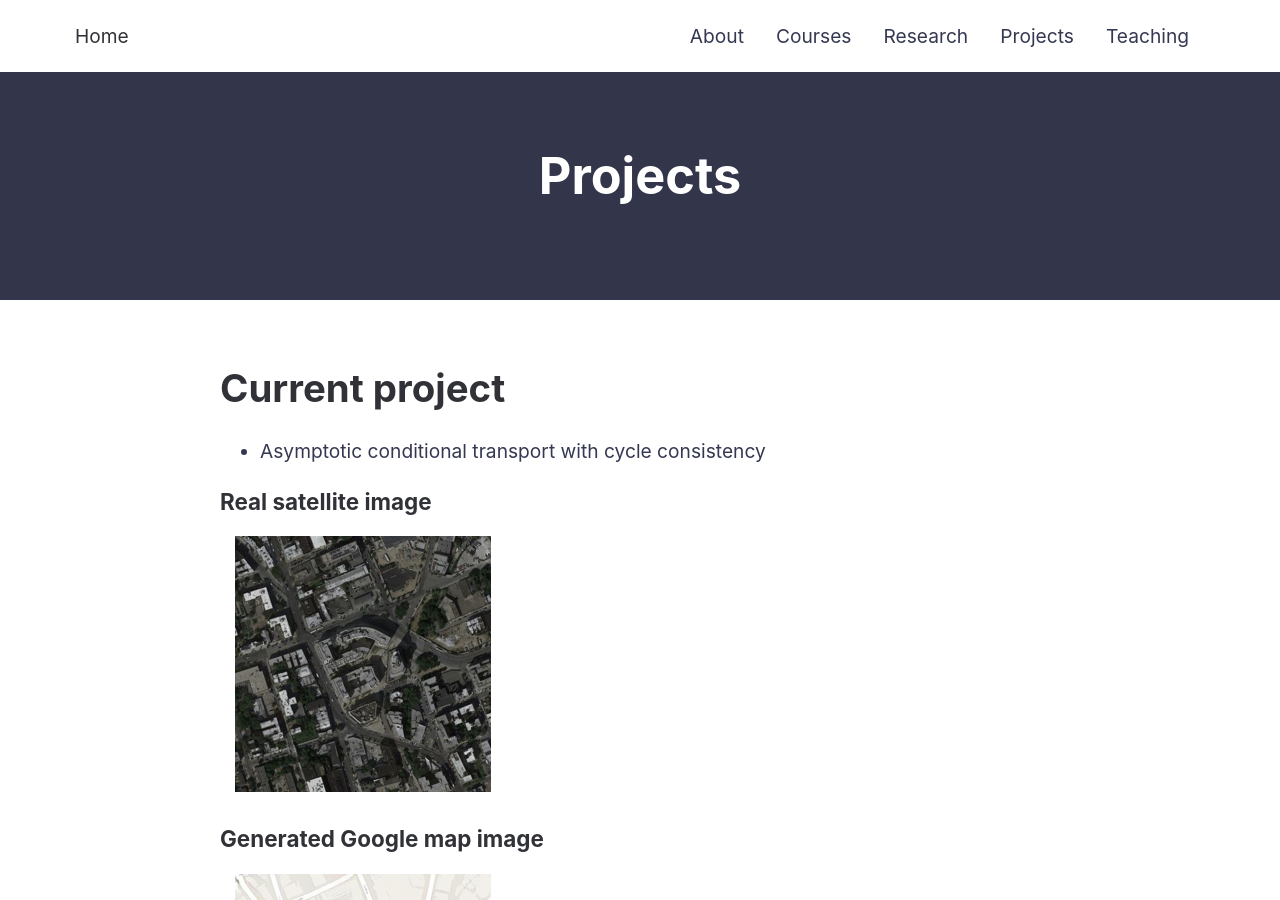
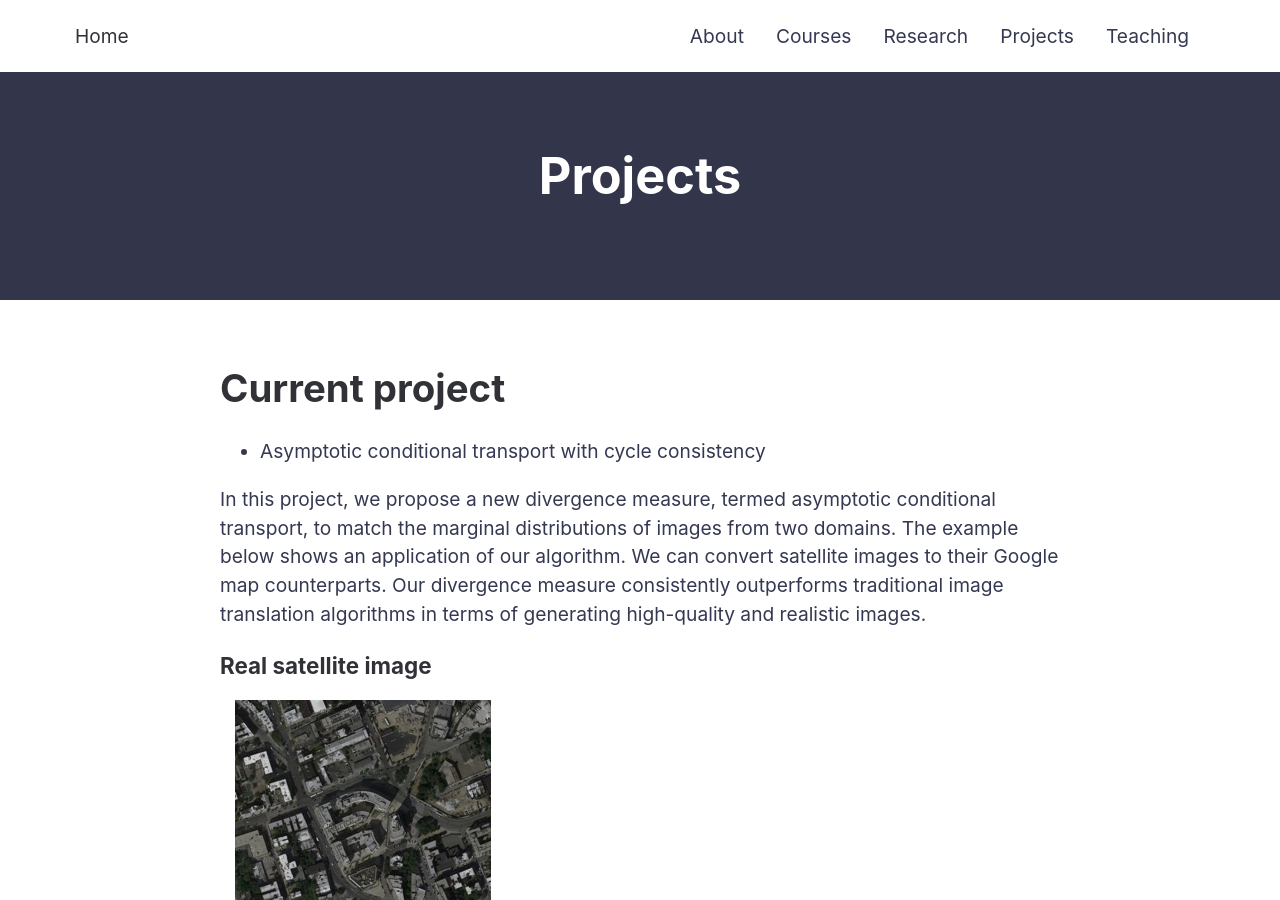
Before and after one commit to korawat-tanwisuth/korawat-tanwisuth.github.io, a Jekyll site: the page built from projects.md, in a window 1280 px wide and 900 px high. Built offline with Jekyll 4.4.1, drawn with Linux system fonts in a browser that asks for light colours.

Commit message:
modify projects

```diff
--- a/projects.md
+++ b/projects.md
@@ -6,6 +6,8 @@ permalink: /projects/
 
 # Current project
 - Asymptotic conditional transport with cycle consistency
+
+In this project, we propose a new divergence measure, termed asymptotic conditional transport, to match the marginal distributions of images from two domains. The example below shows an application of our algorithm. We can convert satellite images to their Google map counterparts. Our divergence measure consistently outperforms traditional image translation algorithms in terms of generating high-quality and realistic images.
 
 ### Real satellite image
 <img src="{{ site.baseurl }}/assets/img/posts/real.png" ALIGN="center" style="margin:10px 15px"/>
```
